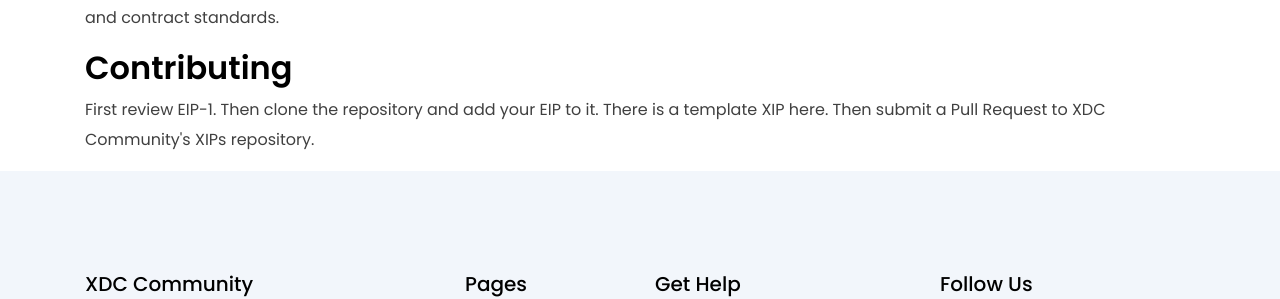
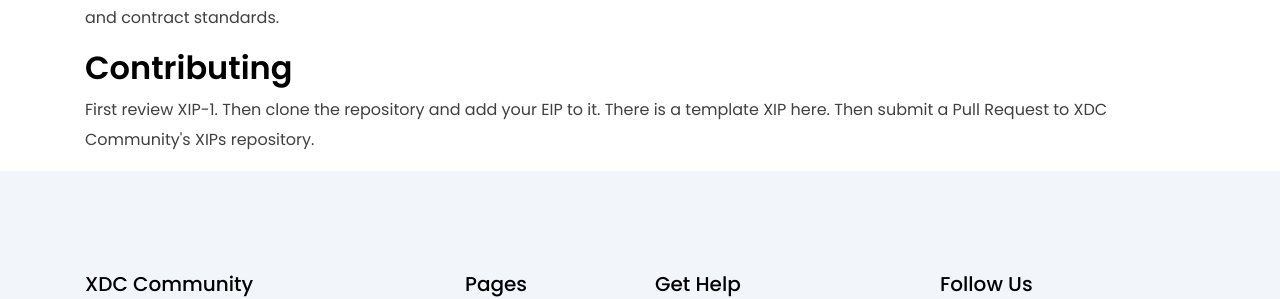
Before and after one commit to XDC-Community/XIPs.github.io, a Jekyll site: the page built from index.html, in a window 1280 px wide. Shown: the part 489-788 px from the top of the page. Built offline with Jekyll 4.4.1, drawn with Linux system fonts in a browser that asks for light colours.

Commit message:
Update index.html

```diff
--- a/index.html
+++ b/index.html
@@ -13,7 +13,7 @@ keywords: "responsive,jekyll,minimal template"
                 <p>XDC Network Improvement Proposals (XIPs) describe standards for the XDC platform, including core protocol specifications, client APIs, and contract standards.</p>
 
                 <h2>Contributing</h2>
-                <p>First review <a href="EIPS/eip-1">EIP-1</a>. Then clone the repository and add your EIP to it. There is a <a href="https://github.com/XDC-Community/XIPs.github.io/blob/main/XIPS/xip-template.md">template XIP here</a>. Then submit a Pull Request to XDC Community's <a href="https://github.com/XDC-Community/XIPs.github.io">XIPs repository</a>.</p>
+                <p>First review <a href="XIPS/xip-1">XIP-1</a>. Then clone the repository and add your EIP to it. There is a <a href="https://github.com/XDC-Community/XIPs.github.io/blob/main/XIPS/xip-template.md">template XIP here</a>. Then submit a Pull Request to XDC Community's <a href="https://github.com/XDC-Community/XIPs.github.io">XIPs repository</a>.</p>
             </div>
         </div>
     </div>
```
